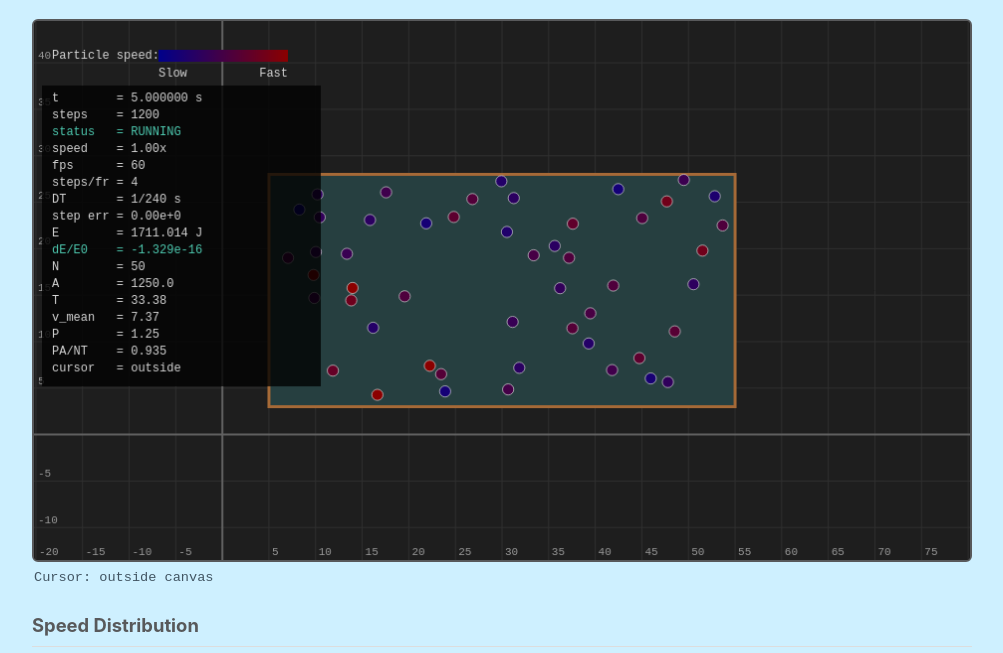
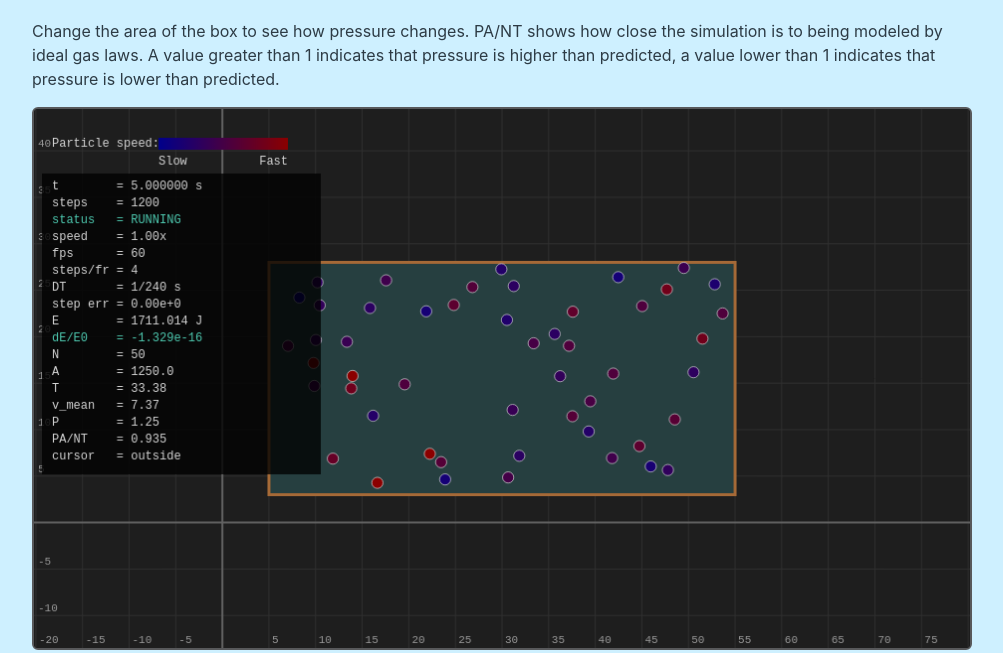
Before and after one commit to Grey-son/phys311, a website with bundled scripts: page labs/lab10/index.html in a window 1280 px wide. Shown: the part 105-758 px from the top of the page, without its empty margins (138-1141 px from the left). Built offline with nearby package versions, Linux system fonts and the light colour scheme.

Commit message:
added message to lab10

```diff
--- a/labs/lab10/index.html
+++ b/labs/lab10/index.html
@@ -9,6 +9,12 @@
 
 <body>
   <h1>PHYS 311 Lab 10 -- Pressure and Temperature</h1>
+  <p aria-live="polite">
+    Change the area of the box to see how pressure changes. PA/NT shows how
+    close the simulation is to being modeled by ideal gas laws. A value
+    greater than 1 indicates that pressure is higher than predicted,
+    a value lower than 1 indicates that pressure is lower than predicted.
+  </p>
 
   <section class="simulation">
     <canvas id="sim" width="900" height="520"></canvas>
```
